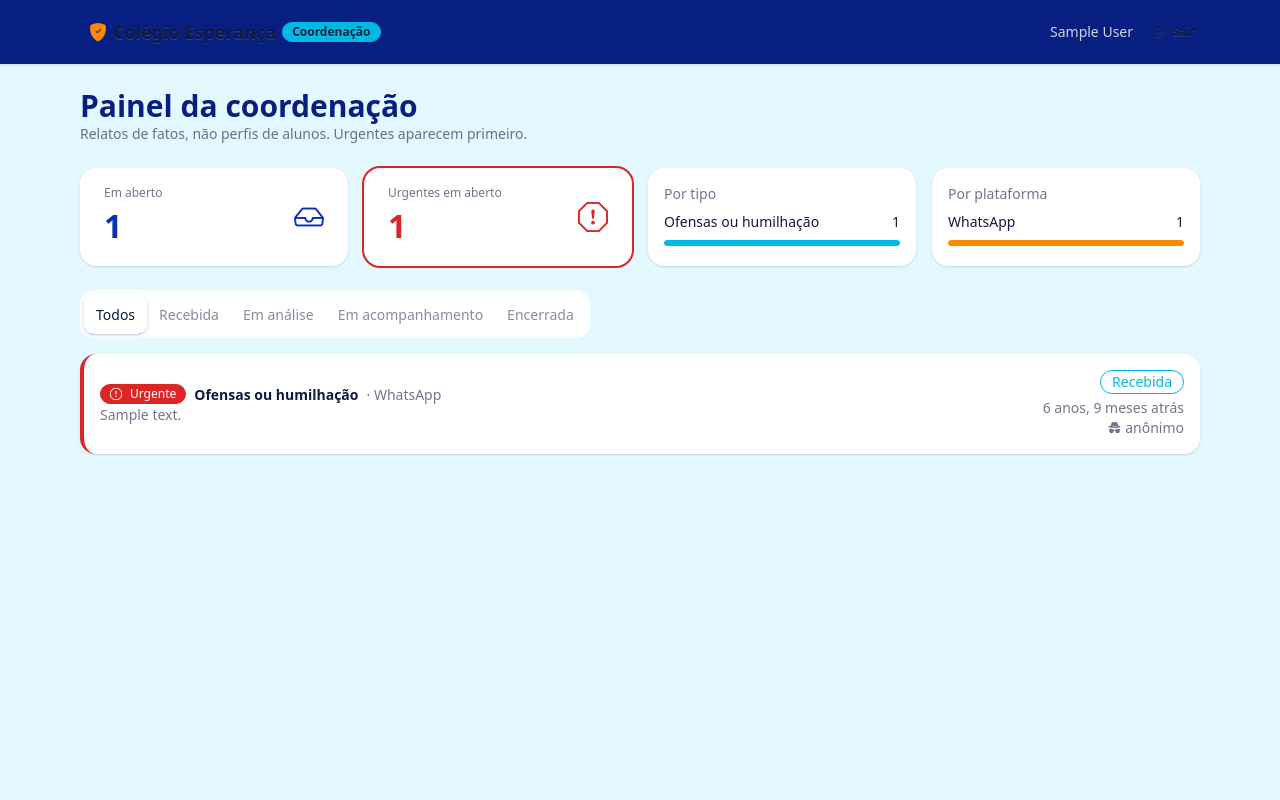
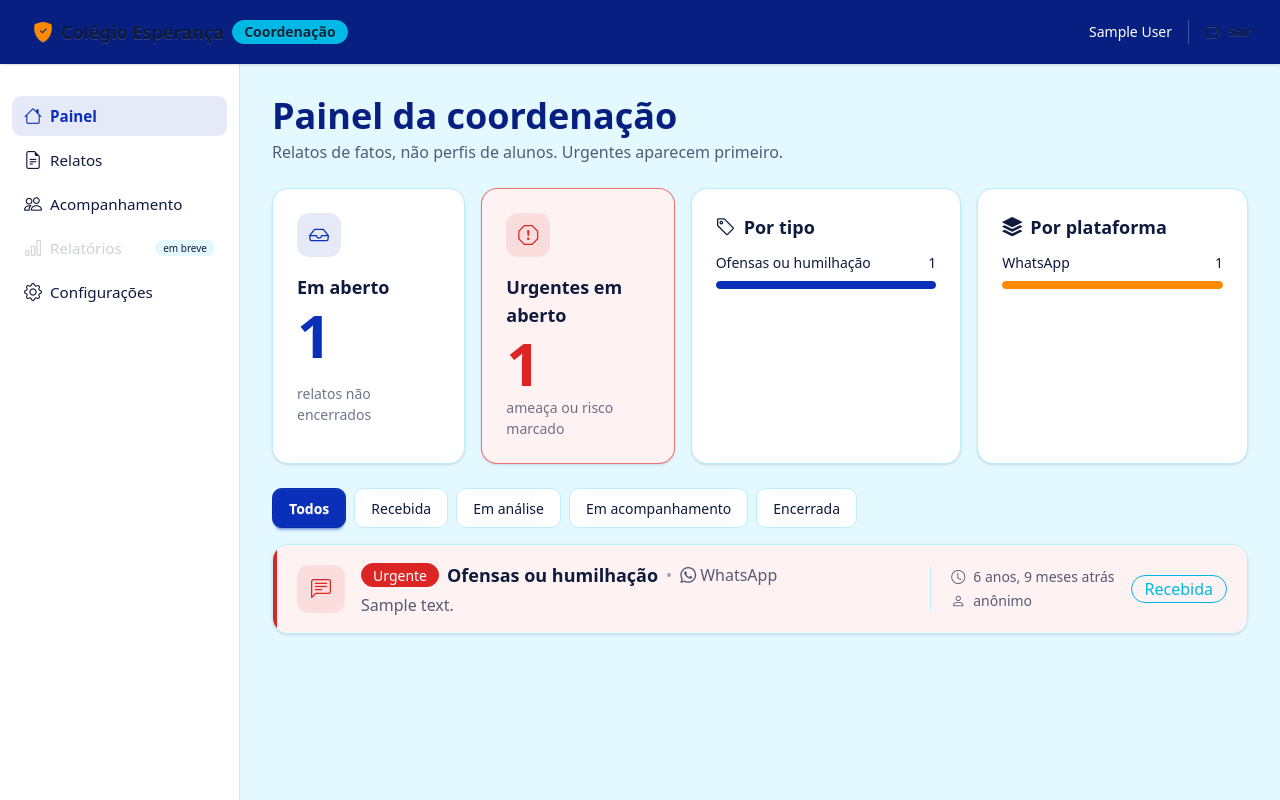
Before and after one commit to WhyDede09/Bem-Estar_Jovem, a Django app: page /coordenacao/ in a window 1280 px wide. Run offline with Django 5.2, Linux system fonts and the light colour scheme; a user stored in the database is signed in; tables that the repository leaves empty hold one stand-in row (values such as "Sample post"); some libraries are stand-ins or nearby versions.

Commit message:
Coordenação: menu lateral, cartões com ícone e lista no novo layout
- Barra no topo em largura total + menu lateral (drawer no celular).
- Cartões de números com ícone, abas em botões, lista com ícones por
  tipo e plataforma e coluna de tempo/anonimato.
- Painel ocupa a largura toda da tela.

Co-Authored-By: Claude Opus 5.5 <noreply@anthropic.com>

```diff
--- a/apoio/templates/apoio/coord.html
+++ b/apoio/templates/apoio/coord.html
@@ -1,18 +1,44 @@
 {% extends "apoio/base.html" %}
-{% comment %}Layout do link da COORDENAÇÃO (/coordenacao/).{% endcomment %}
+{% comment %}Layout do link da COORDENAÇÃO (/coordenacao/): barra no topo (largura total) + menu lateral (drawer no celular).{% endcomment %}
 {% block pagina %}
-<div class="flex min-h-screen flex-col">
-  <header class="navbar bg-neutral text-neutral-content shadow">
-    <div class="mx-auto flex w-full max-w-6xl items-center px-2">
-      <a href="{% url 'painel' %}" class="btn btn-ghost text-lg font-bold">
-        <i class="bi bi-shield-fill-check text-accent"></i> Colégio Esperança <span class="badge badge-secondary badge-sm">Coordenação</span></a>
-      <div class="flex-1"></div>
-      {% if user.is_staff %}
-      <span class="hidden px-2 text-sm opacity-80 sm:inline">{{ user.get_full_name|default:user.username }}</span>
-      <form method="post" action="{% url 'sair' %}">{% csrf_token %}<button class="btn btn-ghost btn-sm"><i class="bi bi-box-arrow-right"></i> Sair</button></form>
-      {% endif %}
-    </div>
-  </header>
-  <main class="mx-auto w-full max-w-6xl flex-1 px-4 py-6">{% block corpo %}{% endblock %}</main>
+<header class="navbar sticky top-0 z-50 h-16 bg-neutral px-2 text-neutral-content shadow sm:px-4">
+  {% if user.is_staff %}
+  <label for="menu-coord" class="btn btn-ghost btn-square lg:hidden" aria-label="Abrir menu"><i class="bi bi-list text-xl"></i></label>
+  {% endif %}
+  <a href="{% url 'painel' %}" class="btn btn-ghost gap-2 text-lg font-bold">
+    <i class="bi bi-shield-fill-check text-xl text-accent"></i> Colégio Esperança
+    <span class="badge badge-secondary hidden sm:inline-flex">Coordenação</span>
+  </a>
+  <div class="flex-1"></div>
+  {% if user.is_staff %}
+  <span class="hidden px-3 text-sm sm:inline">{{ user.get_full_name|default:user.username }}</span>
+  <span class="mx-1 hidden h-6 w-px bg-white/25 sm:block"></span>
+  <form method="post" action="{% url 'sair' %}">{% csrf_token %}<button class="btn btn-ghost btn-sm"><i class="bi bi-box-arrow-right text-base"></i> Sair</button></form>
+  {% endif %}
+</header>
+
+<div class="drawer {% if user.is_staff %}lg:drawer-open{% endif %}">
+  <input id="menu-coord" type="checkbox" class="drawer-toggle" aria-label="Abrir menu">
+
+  <div class="drawer-content min-h-[calc(100dvh-4rem)]">
+    <main class="w-full px-4 py-6 sm:px-6 lg:px-8 lg:py-8">{% block corpo %}{% endblock %}</main>
+  </div>
+
+  {% if user.is_staff %}
+  <div class="drawer-side z-40 lg:top-16 lg:h-[calc(100dvh-4rem)]">
+    <label for="menu-coord" class="drawer-overlay" aria-label="Fechar menu"></label>
+    <aside class="min-h-full w-60 border-r border-base-300 bg-base-100 pt-6">
+      {% with s=request.GET.status %}
+      <ul class="menu w-full gap-1 px-3 text-[0.95rem]">
+        <li><a href="{% url 'painel' %}" class="{% if secao == 'painel' and not s %}bg-primary/10 font-semibold text-primary{% endif %}"><i class="bi bi-house text-lg"></i> Painel</a></li>
+        <li><a href="{% url 'painel' %}?status=recebida" class="{% if s == 'recebida' or s == 'analise' %}bg-primary/10 font-semibold text-primary{% endif %}"><i class="bi bi-file-earmark-text text-lg"></i> Relatos</a></li>
+        <li><a href="{% url 'painel' %}?status=acompanhamento" class="{% if s == 'acompanhamento' %}bg-primary/10 font-semibold text-primary{% endif %}"><i class="bi bi-people text-lg"></i> Acompanhamento</a></li>
+        <li class="menu-disabled"><span title="Em breve"><i class="bi bi-bar-chart text-lg"></i> Relatórios <span class="badge badge-ghost badge-xs">em breve</span></span></li>
+        <li><a href="/admin/"><i class="bi bi-gear text-lg"></i> Configurações</a></li>
+      </ul>
+      {% endwith %}
+    </aside>
+  </div>
+  {% endif %}
 </div>
 {% endblock %}
--- a/apoio/templates/apoio/painel.html
+++ b/apoio/templates/apoio/painel.html
@@ -1,71 +1,92 @@
 {% extends "apoio/coord.html" %}
 {% block titulo %}Painel da coordenação{% endblock %}
 {% block corpo %}
-<h1 class="text-3xl font-bold text-neutral">Painel da coordenação</h1>
-<p class="mb-6 text-sm text-base-content/60">Relatos de fatos, não perfis de alunos. Urgentes aparecem primeiro.</p>
+<h1 class="text-3xl font-bold text-neutral sm:text-4xl">Painel da coordenação</h1>
+<p class="mt-1 mb-6 text-base-content/70">Relatos de fatos, não perfis de alunos. Urgentes aparecem primeiro.</p>
 
-<div class="mb-6 grid gap-4 md:grid-cols-4">
-  <div class="stats bg-base-100 shadow-sm">
-    <div class="stat">
-      <div class="stat-figure text-primary"><i class="bi bi-inbox text-3xl"></i></div>
-      <div class="stat-title">Em aberto</div>
-      <div class="stat-value text-primary">{{ abertas }}</div>
+<div class="mb-6 grid gap-4 sm:grid-cols-2 xl:grid-cols-[1fr_1fr_1.4fr_1.4fr]">
+  <div class="card border border-base-300 bg-base-100 shadow-sm">
+    <div class="card-body gap-1">
+      <span class="grid size-11 place-items-center rounded-xl bg-primary/10 text-primary"><i class="bi bi-inbox text-xl"></i></span>
+      <h2 class="mt-3 text-lg font-semibold">Em aberto</h2>
+      <p class="text-6xl font-extrabold leading-none text-primary">{{ abertas }}</p>
+      <p class="text-base-content/60">relatos não encerrados</p>
     </div>
   </div>
-  <div class="stats bg-base-100 shadow-sm {% if urgentes %}ring-2 ring-error{% endif %}">
-    <div class="stat">
-      <div class="stat-figure text-error"><i class="bi bi-exclamation-octagon text-3xl"></i></div>
-      <div class="stat-title">Urgentes em aberto</div>
-      <div class="stat-value {% if urgentes %}text-error{% endif %}">{{ urgentes }}</div>
+
+  <div class="card border shadow-sm {% if urgentes %}border-error/60 bg-red-50{% else %}border-base-300 bg-base-100{% endif %}">
+    <div class="card-body gap-1">
+      <span class="grid size-11 place-items-center rounded-xl {% if urgentes %}bg-error/10 text-error{% else %}bg-base-200 text-base-content/50{% endif %}"><i class="bi bi-exclamation-octagon text-xl"></i></span>
+      <h2 class="mt-3 text-lg font-semibold">Urgentes em aberto</h2>
+      <p class="text-6xl font-extrabold leading-none {% if urgentes %}text-error{% else %}text-base-content/40{% endif %}">{{ urgentes }}</p>
+      <p class="text-base-content/60">ameaça ou risco marcado</p>
     </div>
   </div>
-  <div class="card bg-base-100 shadow-sm">
-    <div class="card-body p-4">
-      <div class="text-sm text-base-content/60">Por tipo</div>
+
+  <div class="card border border-base-300 bg-base-100 shadow-sm">
+    <div class="card-body gap-3">
+      <h2 class="flex items-center gap-2 text-lg font-semibold"><i class="bi bi-tag text-xl"></i> Por tipo</h2>
       {% for t in por_tipo|slice:":4" %}
-      <div class="flex justify-between text-sm"><span class="truncate pr-2">{{ t.nome }}</span><span>{{ t.n }}</span></div>
-      <progress class="progress progress-secondary h-1.5" value="{{ t.pct }}" max="100"></progress>
+      <div>
+        <div class="flex justify-between gap-2 text-sm"><span class="truncate">{{ t.nome }}</span><span class="font-medium">{{ t.n }}</span></div>
+        <progress class="progress progress-primary mt-1 h-2" value="{{ t.pct }}" max="100"></progress>
+      </div>
+      {% empty %}<p class="text-sm text-base-content/60">Sem dados ainda.</p>
       {% endfor %}
     </div>
   </div>
-  <div class="card bg-base-100 shadow-sm">
-    <div class="card-body p-4">
-      <div class="text-sm text-base-content/60">Por plataforma</div>
+
+  <div class="card border border-base-300 bg-base-100 shadow-sm">
+    <div class="card-body gap-3">
+      <h2 class="flex items-center gap-2 text-lg font-semibold"><i class="bi bi-stack text-xl"></i> Por plataforma</h2>
       {% for p in por_plataforma|slice:":4" %}
-      <div class="flex justify-between text-sm"><span>{{ p.nome }}</span><span>{{ p.n }}</span></div>
-      <progress class="progress progress-accent h-1.5" value="{{ p.pct }}" max="100"></progress>
+      <div>
+        <div class="flex justify-between gap-2 text-sm"><span>{{ p.nome }}</span><span class="font-medium">{{ p.n }}</span></div>
+        <progress class="progress progress-accent mt-1 h-2" value="{{ p.pct }}" max="100"></progress>
+      </div>
+      {% empty %}<p class="text-sm text-base-content/60">Sem dados ainda.</p>
       {% endfor %}
     </div>
   </div>
 </div>
 
-<div role="tablist" class="tabs tabs-box mb-4 w-fit max-w-full overflow-x-auto bg-base-100">
-  <a role="tab" class="tab {% if not status_atual %}tab-active{% endif %}" href="?">Todos</a>
+<nav class="mb-4 flex flex-wrap gap-2" aria-label="Filtrar por status">
+  <a class="btn {% if not status_atual %}btn-primary{% else %}btn-outline border-base-300 bg-base-100 font-normal{% endif %}" href="?">Todos</a>
   {% for v, n in status_choices %}
-  <a role="tab" class="tab whitespace-nowrap {% if status_atual == v %}tab-active{% endif %}" href="?status={{ v }}">{{ n }}</a>
+  <a class="btn {% if status_atual == v %}btn-primary{% else %}btn-outline border-base-300 bg-base-100 font-normal{% endif %}" href="?status={{ v }}">{{ n }}</a>
   {% endfor %}
-</div>
+</nav>
 
-<ul class="list rounded-box bg-base-100 shadow-sm">
+<ul class="overflow-hidden rounded-box border border-base-300 bg-base-100 shadow-sm">
   {% for d in denuncias %}
-  <li>
-    <a href="{% url 'detalhe' d.pk %}" class="list-row items-center transition hover:bg-base-200 {% if d.urgente and d.status != 'encerrada' %}border-l-4 border-error{% endif %}">
-      <div class="list-col-grow min-w-0">
-        <div class="flex flex-wrap items-center gap-2">
-          {% if d.urgente %}<span class="badge badge-error badge-sm"><i class="bi bi-exclamation-octagon"></i> Urgente</span>{% endif %}
-          <strong>{{ d.get_tipo_display }}</strong><span class="text-base-content/60">· {{ d.get_plataforma_display }}</span>
+  {% with urg=d.urgente %}
+  <li class="border-b border-base-300 last:border-b-0">
+    <a href="{% url 'detalhe' d.pk %}"
+       class="flex items-center gap-4 p-4 transition hover:bg-base-200/60 sm:px-5 {% if urg and d.status != 'encerrada' %}border-l-4 border-error bg-red-50{% endif %}">
+      <span class="hidden size-12 shrink-0 place-items-center rounded-xl sm:grid {% if urg %}bg-error/10 text-error{% else %}bg-primary/5 text-primary{% endif %}">
+        <i class="bi {{ d.icone_tipo }} text-xl"></i></span>
+
+      <div class="min-w-0 flex-1">
+        <div class="flex flex-wrap items-center gap-x-2 gap-y-1">
+          {% if urg %}<span class="badge badge-error">Urgente</span>{% endif %}
+          <strong class="text-lg">{{ d.get_tipo_display }}</strong>
+          <span class="text-base-content/40">•</span>
+          <span class="flex items-center gap-1 text-base-content/70"><i class="bi {{ d.icone_plataforma }}"></i> {{ d.get_plataforma_display }}</span>
         </div>
-        <p class="truncate text-sm text-base-content/60">{{ d.descricao }}</p>
+        <p class="mt-1 line-clamp-2 text-base-content/70">{{ d.descricao }}</p>
       </div>
-      <div class="text-right text-sm">
-        <span class="badge badge-outline {% if d.status == 'recebida' %}badge-secondary{% elif d.status == 'encerrada' %}badge-ghost{% else %}badge-primary{% endif %}">{{ d.get_status_display }}</span>
-        <div class="mt-1 whitespace-nowrap text-base-content/60">{{ d.criada|timesince }} atrás</div>
-        <div class="whitespace-nowrap text-base-content/60">{% if d.anonima %}<i class="bi bi-incognito"></i> anônimo{% else %}<i class="bi bi-person"></i> identificado{% endif %}</div>
+
+      <div class="hidden shrink-0 space-y-1 border-l border-base-300 pl-5 text-sm text-base-content/70 md:block">
+        <div class="flex items-center gap-2 whitespace-nowrap"><i class="bi bi-clock"></i> {{ d.criada|timesince }} atrás</div>
+        <div class="flex items-center gap-2 whitespace-nowrap">{% if d.anonima %}<i class="bi bi-person"></i> anônimo{% else %}<i class="bi bi-person-check"></i> identificado{% endif %}</div>
       </div>
+
+      <span class="badge badge-lg shrink-0 badge-outline {% if d.status == 'recebida' %}badge-secondary{% elif d.status == 'encerrada' %}badge-ghost{% else %}badge-primary{% endif %}">{{ d.get_status_display }}</span>
     </a>
   </li>
+  {% endwith %}
   {% empty %}
-  <li class="p-6 text-center text-base-content/60">Nenhum relato aqui.</li>
+  <li class="p-8 text-center text-base-content/60">Nenhum relato aqui.</li>
   {% endfor %}
 </ul>
 {% endblock %}
--- a/apoio/views.py
+++ b/apoio/views.py
@@ -77,6 +77,7 @@ def painel(request):
         return linhas
 
     return render(request, "apoio/painel.html", {
+        "secao": "painel",
         "denuncias": qs,
         "status_atual": status,
         "status_choices": Denuncia.Status.choices,
@@ -94,7 +95,7 @@ def detalhe(request, pk):
     if form.is_valid():
         form.save()
         return redirect("detalhe", pk=pk)
-    return render(request, "apoio/detalhe.html", {"d": d, "form": form})
+    return render(request, "apoio/detalhe.html", {"d": d, "form": form, "secao": "painel"})
 
 
 @staff
```
Also changed, not shown: apoio/models.py (+15 -0 lines).
